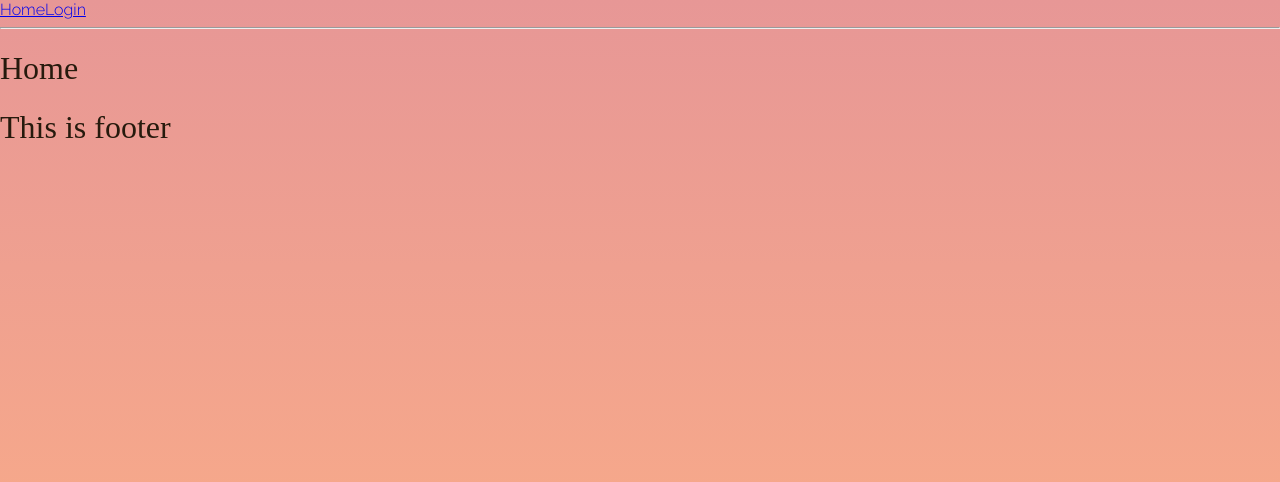
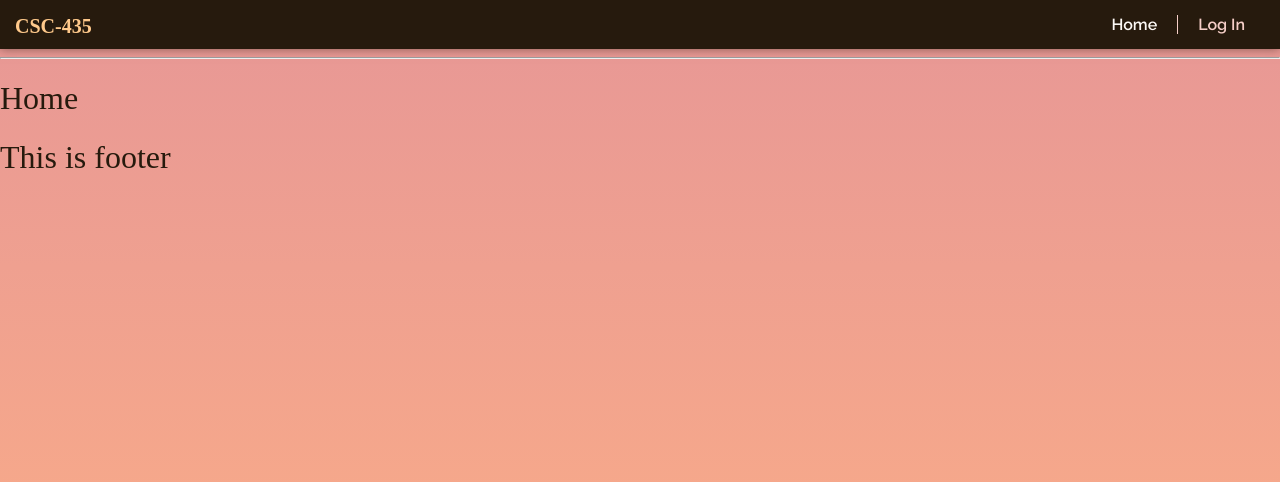
Before and after one commit to efrigoli/CSC435Spring_20, a React (Create React App) app: page / in a window 1280 px wide. Shown: the top 482 px of the page. Built offline with nearby package versions, Linux system fonts and the light colour scheme; a web font is replaced by a local one.

Commit message:
Adding header content

```diff
--- a/src/header.js
+++ b/src/header.js
@@ -3,14 +3,17 @@ import { NavLink } from "react-router-dom";
 
 function Header() {
   return (
+    <header>
       <nav>
+        <h3>CSC-435</h3>
         <NavLink exact activeClassName="active" to="/">
           Home
         </NavLink>
         <NavLink activeClassName="active" to="/login">
-        Login
+          Log In
         </NavLink>
       </nav>
+    </header>
   );
 }
 export default Header;
```
Lines whose indentation alone changed are shown as unchanged.
